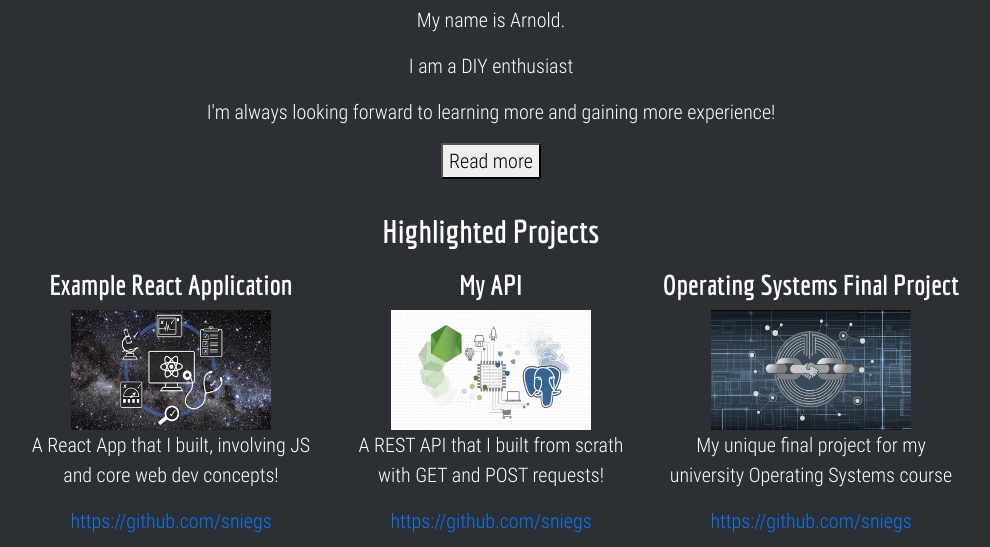
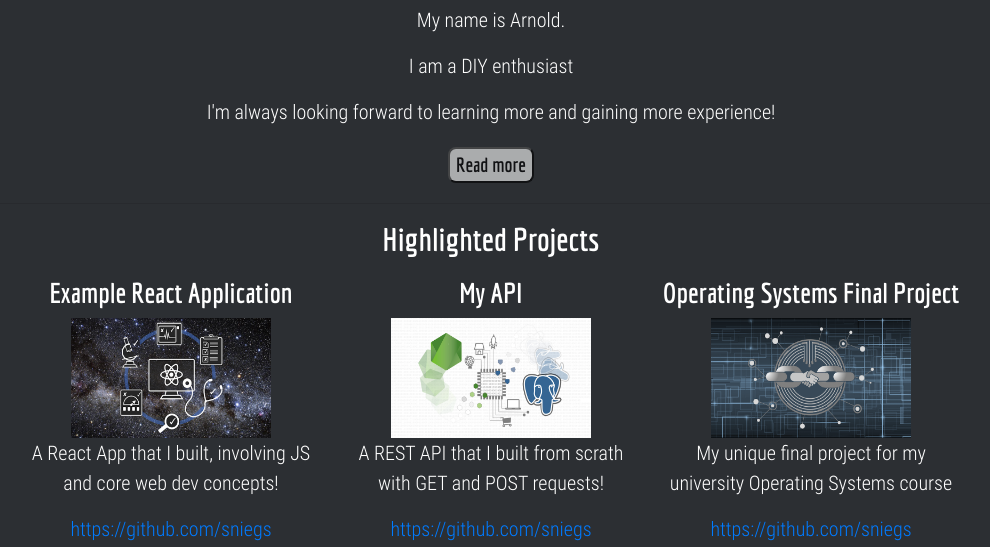
Before and after one commit to sniegs/Portfolio, a React app: page / in a window 1280 px wide. Shown: the part 333-880 px from the top of the page, without its empty margins (149-1139 px from the left). Built offline with nearby package versions, Linux system fonts and the light colour scheme; no server answers.

Commit message:
New css styling for buttons

```diff
--- a/package.json
+++ b/package.json
@@ -12,7 +12,7 @@
   },
   "scripts": {
     "predeploy": "npm run build",
-    "deploy": "gh-pages -d build",
+    "deploy": "gh-pages -d dist",
     "dev": "parcel src/index.html",
     "build": "parcel build src/index.html",
     "start": "npm run build && live-server dist"
--- a/src/components/App.js
+++ b/src/components/App.js
@@ -26,10 +26,10 @@ class App extends Component {
                 <p>I live in Nuneaton, and I am learning app development through Udemy courses.</p>
                 <p>Most of my experience in programming comes from C# and C++, but I am slowly moving towards JavaScript</p>
                 <p>Besides coding, I also love gaming and spending time with friends</p>
-                <button onClick = {this.toggleDisplayBio}>Show less</button>
+                <button className = "button" onClick = {this.toggleDisplayBio}>Show less</button>
             </div>) : (
                 <div>
-                    <button onClick={this.toggleDisplayBio}>Read more</button>
+                    <button className = "button" onClick={this.toggleDisplayBio}>Read more</button>
                 </div>
                 )
             }
--- a/src/components/Jokes.js
+++ b/src/components/Jokes.js
@@ -39,7 +39,7 @@ class Jokes extends Component {
         <Joke joke={this.state.joke} />
         <hr />
         <h3>Want ten new Jokes?</h3>
-        <button onClick={this.getRandomJokes}>Click me!</button>
+        <button className = "button" onClick={this.getRandomJokes}>Click me!</button>
         {this.state.jokes.map((joke) => (
           <Joke key={joke.id} joke={joke} />
         ))}
--- a/src/index.css
+++ b/src/index.css
@@ -28,6 +28,22 @@ h1,h2,h3,h4,h5{
     height: 250px;
     border-radius: 100px;
 }
+.button{
+    background-color: white;
+    border-radius: 8px;
+    padding: 16p 32px;
+    text-align: center;
+    font-size:20px;
+    font-family: 'EconomicaBold';
+    margin: 4px 2px;
+    opacity: 0.6;
+    transition: 0.3s;
+    display: inline-block;
+    text-decoration: none;
+    cursor: pointer;
+}
+
+.button:hover{opacity: 1;}
 
 .title-fade-out{
     opacity: 0;
```
Also changed, not shown: dist/index.html, 10 other files.
